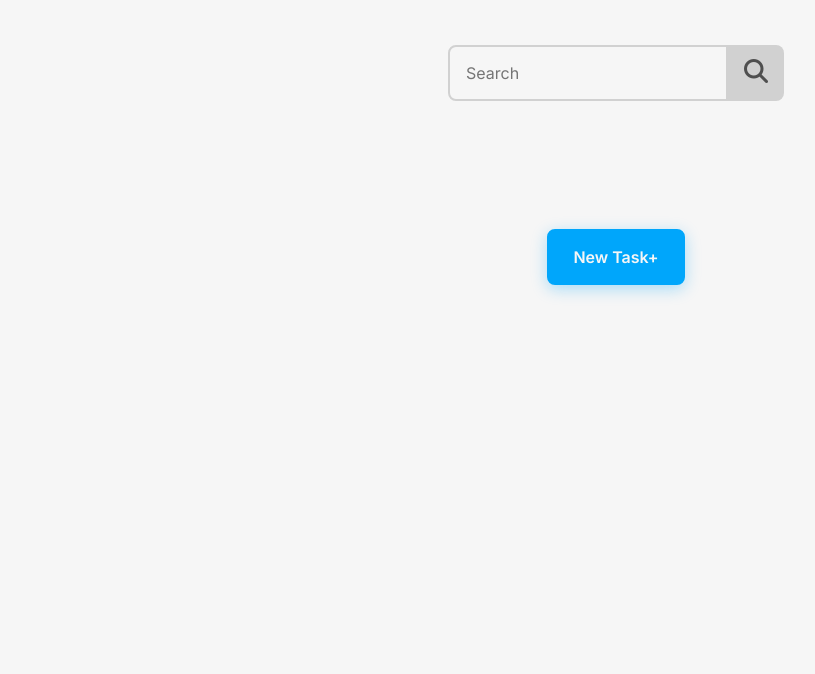
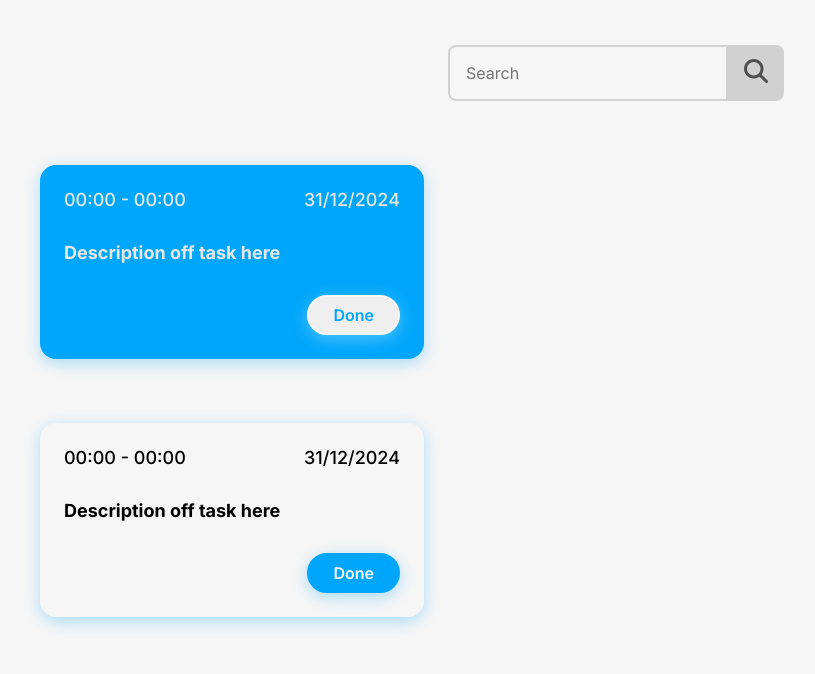
Before and after one commit to lgConrado/taskhub-html-css-js, a plain HTML site: page index.html in a window 1280 px wide. Shown: the part 126-800 px from the top of the page, without its empty margins (24-839 px from the left). Drawn offline with Linux system fonts and the light colour scheme.

Commit message:
Desenvolvimento de componentes de tarefa

```diff
--- a/index.html
+++ b/index.html
@@ -11,7 +11,10 @@
       referrerpolicy="no-referrer"
     />
     <link rel="shortcut icon" href="./assets/favicon.png" type="image/png" />
-    <link rel="stylesheet" href="./styles/style.css" />
+    <link rel="stylesheet" href="./styles/input.css" />
+    <link rel="stylesheet" href="./styles/button.css" />
+    <link rel="stylesheet" href="./styles/task.css" />
+    <link rel="stylesheet" href="./styles/global.css" />
     <title>TaskHub</title>
   </head>
   <body>
@@ -28,9 +31,28 @@
         />
         <i class="fa-solid fa-magnifying-glass input--icon"></i>
       </div>
-
+      <div class="card card--done">
+        <span class="card--header">
+          <p>00:00 - 00:00</p>
+          <p>31/12/2024</p>
+        </span>
+        <p class="card--description">Description off task here</p>
+        <span class="card--button">
+          <button class="button--state state--done">Done</button>
+        </span>
+      </div>
+      <div class="card card--not-done">
+        <span class="card--header">
+          <p>00:00 - 00:00</p>
+          <p>31/12/2024</p>
+        </span>
+        <p class="card--description">Description off task here</p>
+        <span class="card--button">
+          <button class="button--state state--not-done">Done</button>
+        </span>
+      </div>
       <div class="box__button">
-        <button class="button--primary">New Task+</button>
+        <button class="button button--primary">New Task+</button>
       </div>
     </main>
     <footer></footer>
--- /dev/null
+++ b/styles/button.css
@@ -0,0 +1,41 @@
+.box__button {
+    display: flex;
+    justify-content: center;
+  }
+
+  .button {
+    padding: 1rem 1.5rem;
+    border: 0.125rem solid var(--cor-principal);
+    border-radius: 0.5rem;
+    box-shadow: var(--effect-shadow-enabled-primary);
+    cursor: pointer;
+    font-size: 1rem;
+    font-weight: 600;
+    transition: all 0.3s ease-in-out;
+  }
+
+  .button--primary {
+    background-color: var(--cor-principal);
+    color: var(--gray-50);
+  }
+
+  .button:hover {
+    box-shadow: var(--effect-shadow-hovered-primary);
+    background-color: var(--blue-600);
+    transform: translateY(-0.25rem);
+  }
+
+  .button:focus {
+    box-shadow: var(--effect-shadow-focused-primary);
+    background-color: var(--blue-700);
+    transform: translateY(-0.125rem);
+  }
+
+  .button--secondary {
+    background-color: transparent;
+    color: var(--cor-principal);
+  }
+
+  .button--secondary:focus, .button--secondary:hover {
+    color: var(--gray-50);
+  }
--- /dev/null
+++ b/styles/global.css
@@ -0,0 +1,77 @@
+@import url("https://fonts.googleapis.com/css2?family=Inter:wght@100..900&display=swap");
+
+* {
+  margin: 0;
+  padding: 0;
+}
+
+body {
+  --effect-shadow-enabled-primary: 0 0.25rem 1rem 0 rgba(0, 166, 251, 0.32);
+  --effect-shadow-hovered-primary: 0 0.5rem 1rem 0 rgba(0, 166, 251, 0.56);
+  --effect-shadow-focused-primary: 0 0.25rem 1rem 0 rgba(0, 166, 251, 0.48);
+
+  --effect-shadow-enabled-light: 0 0.25rem 1rem 0 rgba(255, 255, 255, 0.32);
+  --effect-shadow-hovered-light: 0 0.5rem 1rem 0 rgba(255, 255, 255, 0.56);
+  --effect-shadow-focused-light: 0 0.25rem 1rem 0 rgba(255, 255, 255, 0.48);
+
+  --cor-principal: var(--blue-500);
+
+  --white: #ffffff;
+  --gray-50: #f6f6f6;
+  --gray-100: #e7e7e7;
+  --gray-200: #d1d1d1;
+  --gray-300: #b0b0b0;
+  --gray-400: #888888;
+  --gray-500: #6d6d6d;
+  --gray-600: #5d5d5d;
+  --gray-700: #4f4f4f;
+  --gray-800: #454545;
+  --gray-900: #3d3d3d;
+  --gray-950: #121212;
+  --dark: #0a0a0a;
+
+  --blue-50: #eff9ff;
+  --blue-100: #def1ff;
+  --blue-200: #b6e5ff;
+  --blue-300: #75d2ff;
+  --blue-400: #2cbcff;
+  --blue-500: #00a6fb;
+  --blue-600: #0082d4;
+  --blue-700: #0067ab;
+  --blue-800: #00578d;
+  --blue-900: #064974;
+  --blue-950: #042e4d;
+
+  background-color: var(--gray-50);
+  box-sizing: border-box;
+  font-family: "Inter", sans-serif;
+  font-weight: 500;
+  font-size: 100%;
+  height: 100%;
+  padding: 4rem;
+  width: 100%;
+}
+
+button,
+input {
+  font-family: "Inter", sans-serif;
+  outline: none;
+}
+
+main {
+  margin-top: 3rem;
+  display: flex;
+  justify-content: center;
+  flex-direction: column;
+  gap: 4rem;
+}
+
+main > :last-child {
+  margin-top: 4rem;
+}
+
+.title {
+  color: var(--cor-principal);
+  font-size: 3rem;
+  font-weight: 700;
+}
--- /dev/null
+++ b/styles/input.css
@@ -0,0 +1,49 @@
+.box__input {
+  display: flex;
+  justify-content: center;
+}
+
+.input--search {
+  background-color: var(--gray-50);
+  border: 0.125rem solid var(--gray-200);
+  border-radius: 0.5rem 0 0 0.5rem;
+  color: var(--gray-400);
+  padding: 1rem;
+  font-size: 1rem;
+  font-weight: 400;
+  transition: all 0.3s ease-in-out;
+  height: 3.5rem;
+  width: 17.5rem;
+}
+
+.input--search:hover {
+  border-color: var(--gray-300);
+  color: var(--gray-500);
+}
+
+.input--search:hover::placeholder {
+  color: var(--gray-500);
+}
+
+.input--search:hover + .input--icon {
+  background-color: var(--gray-300);
+  color: var(--gray-800);
+}
+
+.input--search:focus {
+  border-color: var(--blue-500);
+}
+
+.input--search:focus + .input--icon {
+  background-color: var(--blue-500);
+  color: var(--gray-100);
+}
+
+.input--icon {
+  background-color: var(--gray-200);
+  border-radius: 0 0.5rem 0.5rem 0;
+  color: var(--gray-700);
+  font-size: 1.5rem;
+  padding: 0.875rem 1rem;
+  transition: all 0.3s ease-in-out;
+}
--- a/styles/style.css
+++ /dev/null
@@ -1,149 +0,0 @@
-@import url("https://fonts.googleapis.com/css2?family=Inter:wght@100..900&display=swap");
-
-* {
-  margin: 0;
-  padding: 0;
-}
-
-body {
-  --effect-shadow-enabled-primary: 0 0.25rem 1rem 0 rgba(0, 166, 251, 0.32);
-  --effect-shadow-hovered-primary: 0 0.5rem 1rem 0 rgba(0, 166, 251, 0.56);
-  --effect-shadow-focused-primary: 0 0.25rem 1rem 0 rgba(0, 166, 251, 0.48);
-
-  --cor-principal: var(--blue-500);
-
-  --white: #ffffff;
-  --gray-50: #f6f6f6;
-  --gray-100: #e7e7e7;
-  --gray-200: #d1d1d1;
-  --gray-300: #b0b0b0;
-  --gray-400: #888888;
-  --gray-500: #6d6d6d;
-  --gray-600: #5d5d5d;
-  --gray-700: #4f4f4f;
-  --gray-800: #454545;
-  --gray-900: #3d3d3d;
-  --gray-950: #121212;
-  --dark: #0a0a0a;
-
-  --blue-50: #eff9ff;
-  --blue-100: #def1ff;
-  --blue-200: #b6e5ff;
-  --blue-300: #75d2ff;
-  --blue-400: #2cbcff;
-  --blue-500: #00a6fb;
-  --blue-600: #0082d4;
-  --blue-700: #0067ab;
-  --blue-800: #00578d;
-  --blue-900: #064974;
-  --blue-950: #042e4d;
-
-  background-color: var(--gray-50);
-  box-sizing: border-box;
-  font-family: "Inter", sans-serif;
-  font-weight: 500;
-  font-size: 100%;
-  height: 100%;
-  padding: 4rem;
-  width: 100%;
-}
-
-button,
-input {
-  font-family: "Inter", sans-serif;
-  outline: none;
-}
-
-main {
-  margin-top: 3rem;
-  display: flex;
-  justify-content: center;
-  flex-direction: column;
-  gap: 4rem;
-}
-
-main > :last-child {
-  margin-top: 4rem;
-}
-
-.title {
-  color: var(--cor-principal);
-  font-size: 3rem;
-  font-weight: 700;
-}
-
-.box__input,
-.box__button {
-  display: flex;
-  justify-content: center;
-}
-
-.input--search {
-  background-color: var(--gray-50);
-  border: 0.125rem solid var(--gray-200);
-  border-radius: 0.5rem 0 0 0.5rem;
-  color: var(--gray-400);
-  padding: 1rem;
-  font-size: 1rem;
-  font-weight: 400;
-  transition: all 0.3s ease-in-out;
-  height: 3.5rem;
-  width: 17.5rem;
-}
-
-.input--search:hover {
-  border-color: var(--gray-300);
-  color: var(--gray-500);
-}
-
-.input--search:hover::placeholder {
-  color: var(--gray-500);
-}
-
-.input--search:hover + .input--icon {
-  background-color: var(--gray-300);
-  color: var(--gray-800);
-}
-
-.input--search:focus {
-  border-color: var(--blue-500);
-}
-
-.input--search:focus + .input--icon {
-  background-color: var(--blue-500);
-  color: var(--gray-100);
-}
-
-.input--icon {
-  background-color: var(--gray-200);
-  border-radius: 0 0.5rem 0.5rem 0;
-  color: var(--gray-700);
-  font-size: 1.5rem;
-  padding: 0.875rem 1rem;
-  transition: all 0.3s ease-in-out;
-}
-
-.button--primary {
-  background-color: var(--cor-principal);
-  border: 0.125rem solid var(--cor-principal);
-  border-radius: 0.5rem;
-  box-shadow: var(--effect-shadow-enabled-primary);
-  color: var(--gray-50);
-  cursor: pointer;
-  font-size: 1rem;
-  font-weight: 600;
-  transition: all 0.3s ease-in-out;
-  padding: 1rem 1.5rem;
-}
-
-.button--primary:hover {
-  box-shadow: var(--effect-shadow-hovered-primary);
-  background-color: var(--blue-600);
-  transform: translateY(-0.25rem);
-}
-
-.button--primary:focus {
-  box-shadow: var(--effect-shadow-focused-primary);
-  background-color: var(--blue-700);
-  transform: translateY(-0.125rem);
-}
--- /dev/null
+++ b/styles/task.css
@@ -0,0 +1,87 @@
+.card {
+    max-width: 24rem;
+    min-width: 20rem;
+    gap: 2rem;
+    display: flex;
+    flex-direction: column;
+    border-radius: 1rem;
+    padding: 1.5rem;
+    box-sizing:border-box;
+    font-size: 1.125rem;
+    box-shadow: var(--effect-shadow-enabled-primary);
+}
+
+.card--done {
+    background-color: var(--cor-principal);
+    color: var(--gray-100);
+}
+
+.card--header {
+    display: flex;
+    justify-content: space-between;
+}
+
+.card--not-done {
+    background-color: var(--gray-50);
+
+}
+
+.card--description {
+    font-weight: 700;
+}
+
+.card--button {
+    display: flex;
+    justify-content: flex-end;
+    box-sizing: border-box;
+}
+
+.button--state {
+    border-radius: 4rem;
+    border-width: .125rem;
+    border-style: solid;
+    padding: .5rem 1.5rem;
+    font-size: 1rem;
+    font-weight: 600;
+    transition: all .3s ease-in-out;
+}
+
+.state--done {
+    color: var(--cor-principal);
+    border-color: var(--gray-50);
+    box-shadow: var(--effect-shadow-enabled-light);
+}
+
+.state--done:hover {
+    background-color: var(--cor-principal);
+    color: var(--gray-50);
+    box-shadow: var(--effect-shadow-hovered-light);
+
+}
+
+.state--done:focus {
+    background-color: var(--blue-600);
+    box-shadow: var(--effect-shadow-focused-light);
+    color: var(--gray-50);
+    border-color: var(--blue-600);
+}
+
+.state--not-done {
+    background-color: var(--cor-principal);
+    color: var(--gray-50);
+    border-color: var(--cor-principal);
+    box-shadow: var(--effect-shadow-enabled-primary);
+}
+
+.state--not-done:hover {
+    background-color: var(--blue-600);
+    border-color: var(--blue-600);
+    box-shadow: var(--effect-shadow-hovered-primary);
+
+}
+
+.state--not-done:focus {
+    background-color: var(--blue-700);
+    border-color: var(--blue-700);
+    box-shadow: var(--effect-shadow-focused-primary);
+}
```
